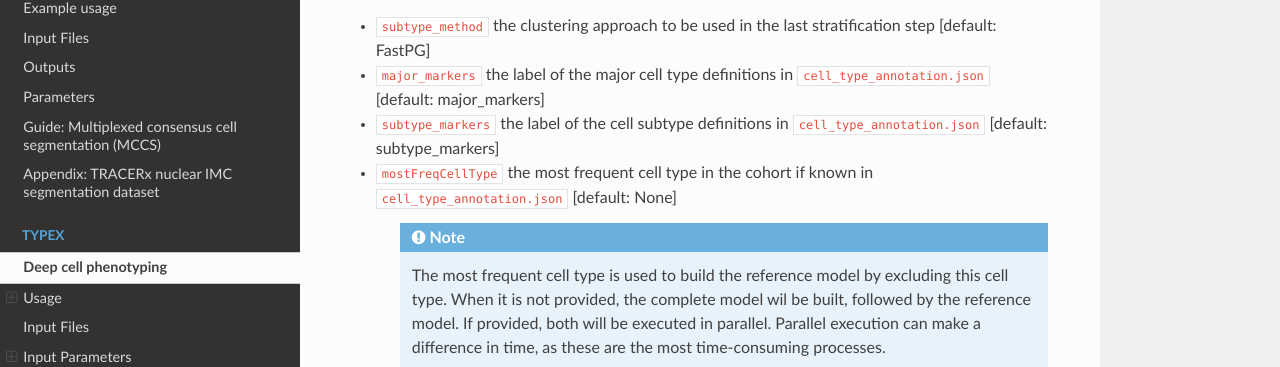
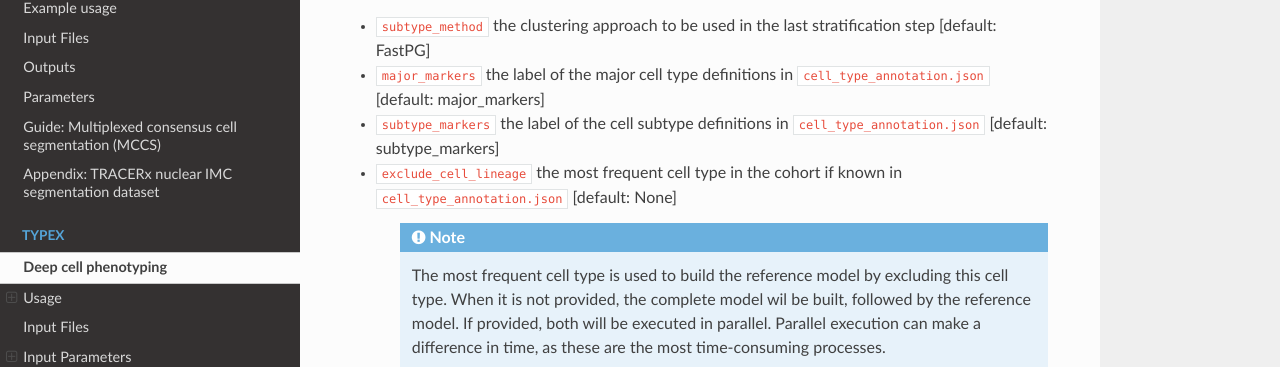
Before and after one commit to FrancisCrickInstitute/TRACERx-PHLEX, a Sphinx documentation site: the page built from docs/source/TYPEx.rst, in a window 1280 px wide and 900 px high, scrolled down 3040 px. Shown: the part 93-460 px from the top of the window. Built offline with Sphinx 7.4.7 and the Read the Docs theme 2.0.0, drawn with Linux system fonts in a browser that asks for light colours.

Commit message:
exclude_cell_lineage

```diff
--- a/docs/source/TYPEx.rst
+++ b/docs/source/TYPEx.rst
@@ -132,7 +132,7 @@ The following parameters refer to the typing approach:
 - :bash:`subtype_method` the clustering approach to be used in the last stratification step [default: FastPG]
 - :bash:`major_markers` the label of the major cell type definitions in :bash:`cell_type_annotation.json` [default: major_markers]
 - :bash:`subtype_markers` the label of the cell subtype definitions in :bash:`cell_type_annotation.json` [default: subtype_markers]
-- :bash:`mostFreqCellType` the most frequent cell type in the cohort if known in :bash:`cell_type_annotation.json` [default: None]
+- :bash:`exclude_cell_lineage` the most frequent cell type in the cohort if known in :bash:`cell_type_annotation.json` [default: None]
 
     .. note:: The most frequent cell type is used to build the reference model by excluding this cell type. When it is not provided, the complete model wil be built, followed by the reference model. If provided, both will be executed in parallel. Parallel execution can make a difference in time, as these are the most time-consuming processes.
 
```
